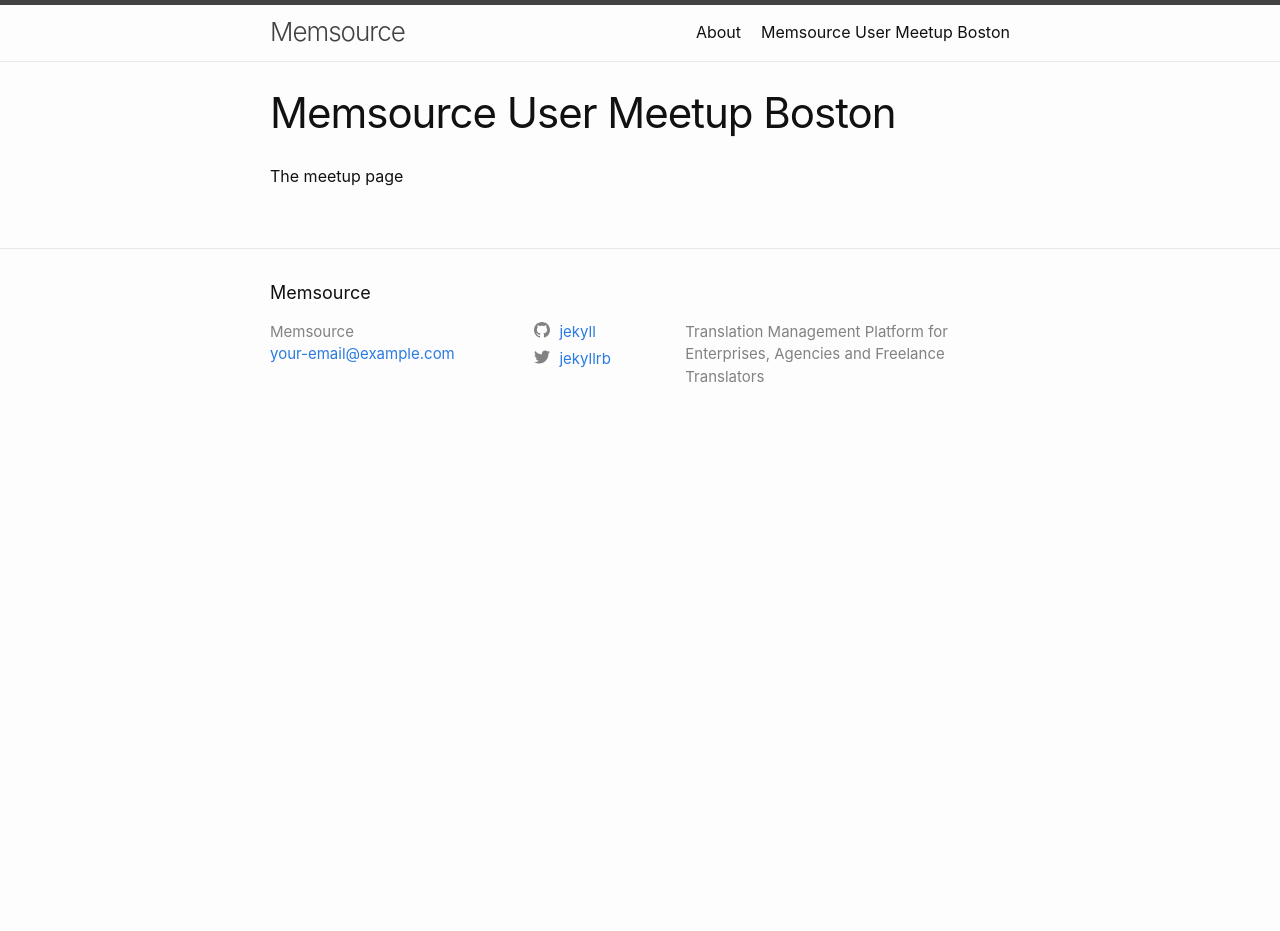
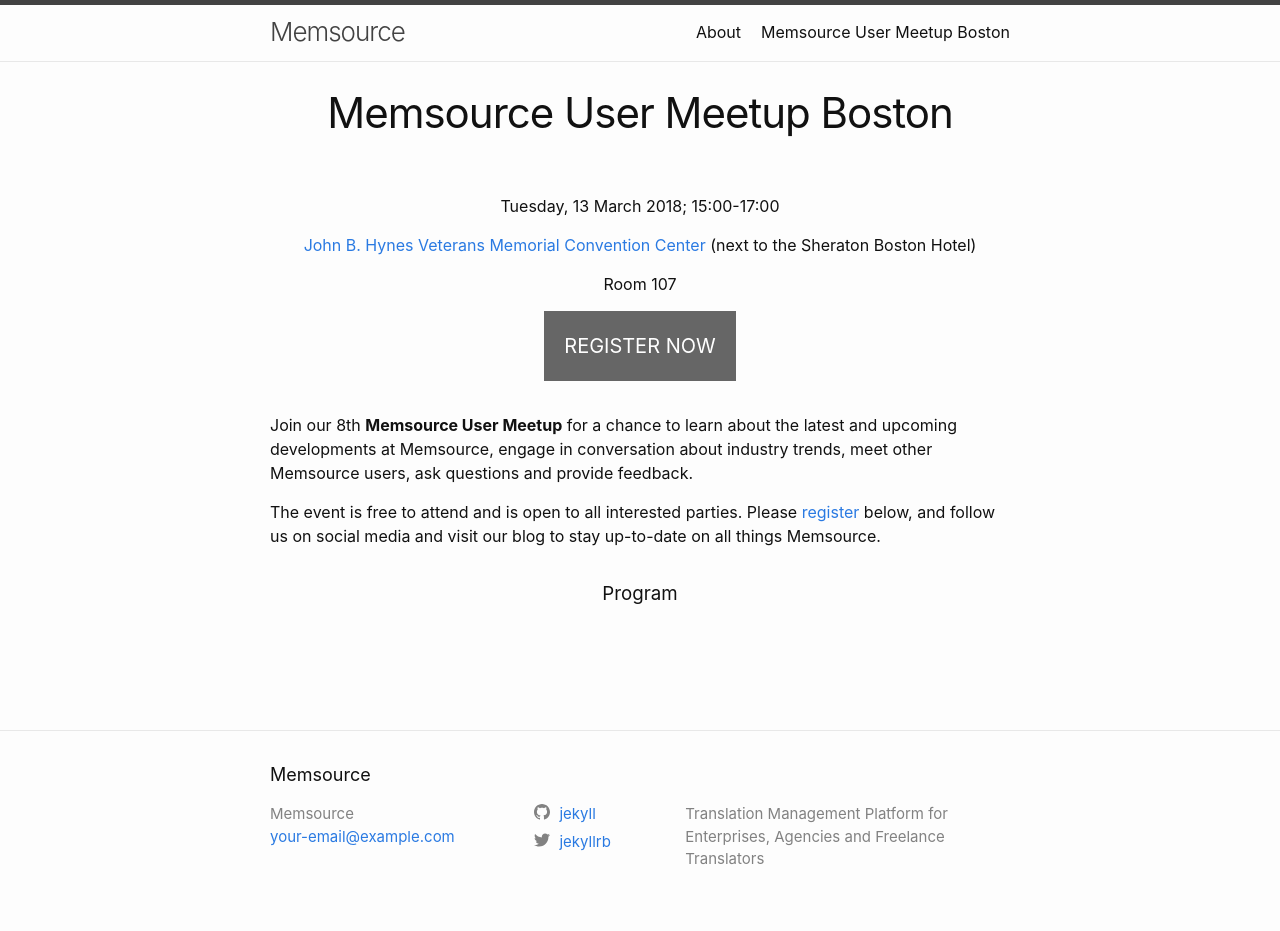
Before and after one commit to chalatz/demo-memsource, a Jekyll site: the page built from meetup.html, in a window 1280 px wide. Built offline with Jekyll 4.4.1, drawn with Linux system fonts in a browser that asks for light colours; before the commit the page ends 900 px from its top, so only the background shows below that.

Commit message:
Working on meetup page

```diff
--- /dev/null
+++ b/_data/program.yml
@@ -0,0 +1 @@
+title: Program
--- a/_layouts/page.html
+++ b/_layouts/page.html
@@ -7,7 +7,7 @@ layout: default
     <h1 class="post-title">{{ page.title | escape }}</h1>
   </header>
 
-  <div class="post-content">
+  <div class="post-content page-content">
     {{ content }}
   </div>
 
--- /dev/null
+++ b/_sass/helpers.scss
@@ -0,0 +1,17 @@
+.centered {
+    text-align: center;
+}
+
+.btn {
+    font-size: 20px;
+    padding: 1em;
+    display: inline-block;
+    background-color: #666;
+    color: #fff;
+    text-decoration: none;
+    &:hover {
+        color: #fff;
+        background-color: darken(#666, 10%);
+        text-decoration: none;
+    }
+}
--- /dev/null
+++ b/_sass/page.scss
@@ -0,0 +1,8 @@
+.page-content h1 {
+    text-align: center;
+}
+
+.page-section {
+    display: block;
+    margin: 2em 0;
+}
--- a/assets/main.scss
+++ b/assets/main.scss
@@ -3,3 +3,5 @@
 ---
 
 @import "minima";
+@import "helpers";
+@import "page";
--- a/meetup.html
+++ b/meetup.html
@@ -1,13 +1,57 @@
 ---
 layout: page
 title: Memsource User Meetup Boston
-event_date: Tuesday, 13 March 2018; 15:00-17:00'
+event_date: Tuesday, 13 March 2018; 15:00-17:00
 location:
-    name: John B. Hynes Veterans Memorial Convention Center
-    url:  https://signatureboston.com/hynes
+    name:       John B. Hynes Veterans Memorial Convention Center
+    url:        https://signatureboston.com/hynes
     directions: next to the Sheraton Boston Hotel
-    place: Room 107
+    place:      Room 107
 permalink: /user-meet-up-boston-2018/
 ---
 
-<p>The meetup page</p>
+<p class="centered">
+    {{ page.event_date }}
+</p>
+
+<p class="centered">
+    {% if page.location.url %}
+        <a href="{{ page.location.url }}" target="_blank">
+            {{- page.location.name -}}
+        </a>
+    {% else %}
+        {{ page.location.name }}
+    {% endif %}
+
+    {% if page.location.directions %}
+        ({{ page.location.directions }})
+    {% endif %}
+</p>
+
+{% if page.location.place %}
+    <p class="centered">
+        {{ page.location.place }}
+    </p>
+{% endif %}
+
+<div class="centered">
+    <a class="btn" href="#register">REGISTER NOW</a>
+</div>
+
+<section class="page-section">
+
+    <p>
+        Join our 8th <strong>Memsource User Meetup</strong> for a chance to learn about the latest and upcoming developments at Memsource, engage in conversation about industry trends, meet other Memsource users, ask questions and provide feedback.
+    </p>
+
+    <p>
+        The event is free to attend and is open to all interested parties. Please <a href="#register">register</a> below, and follow us on social media and visit our blog to stay up-to-date on all things Memsource.
+    </p>
+
+</section>
+
+<section class="page-section section-program">
+    <h1 class="section-header">
+        {{ site.data.program.title }}
+    </h1>
+</section>
```
